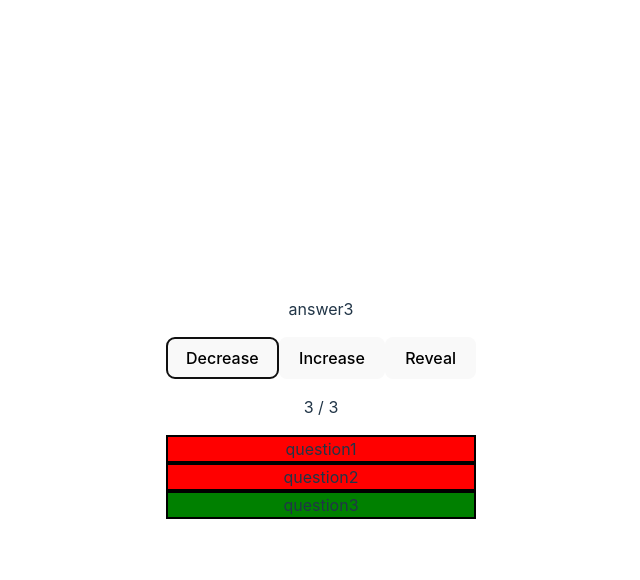
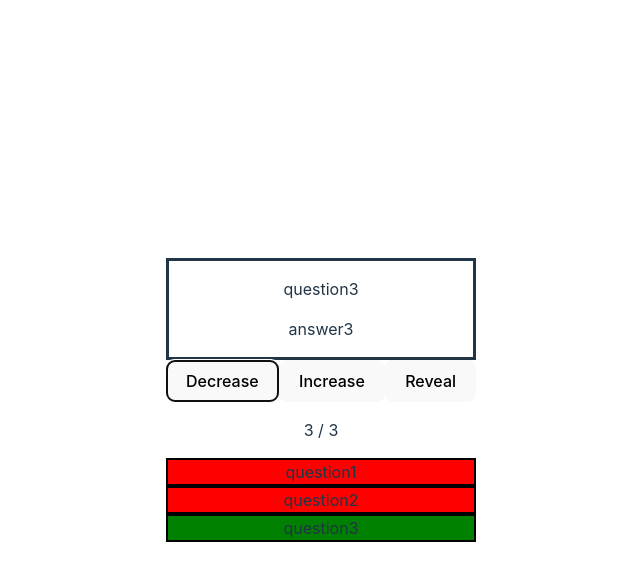
Before and after one commit to johnportin/flashcards, a React (Vite) app: page / in a window 1280 px wide. Both pictures are taken after a click on the button "Decrease". Shown: the top 580 px of the page, without its empty margins (319-959 px from the left). Built offline with nearby package versions, Linux system fonts and the light colour scheme.

Commit message:
Add separate question and answer sections for flashcards.

```diff
--- a/src/Dashboard.jsx
+++ b/src/Dashboard.jsx
@@ -12,7 +12,7 @@ export default function Dashboard() {
      // Create array of Flashcard components from data
     const flashcards = [];
     questions.forEach((datum) => {
-    flashcards.push(<Flashcard>{datum}</Flashcard>)
+    flashcards.push(<Flashcard data={datum}></Flashcard>)
     });
 
     function onForwardClick() {
@@ -26,7 +26,6 @@ export default function Dashboard() {
     };
 
     function handleRevealClick() {
-        setIsRevealed(!isRevealed);
         const nextData = data.map((datum, i) => {
             if (i === index) {
                 return {
--- a/src/Flashcard.css
+++ b/src/Flashcard.css
@@ -0,0 +1,9 @@
+.flashcard-hidden {
+    display: block;
+    visibility: hidden;
+}
+
+.flashcard-visible {
+    display: block;
+    visibility: visible;
+}
--- a/src/Flashcard.jsx
+++ b/src/Flashcard.jsx
@@ -1,8 +1,17 @@
 import './Flashcard.css';
-import { useState } from 'react';
 
-export default function Flashcard({ children }) {
+export default function Flashcard({ data }) {
     return (
-        children.seen ? <p>{children.answer}</p> : <p>{children.question}</p>
+        <div style={{
+            borderStyle: 'solid'
+        }}>
+            <p>
+                {data.question}
+            </p>
+            <p className={ data.seen ? 'flashcard-visible' : 'flashcard-hidden' }>
+                {data.answer}
+            </p>
+        </div>
+
     );
 }
```
